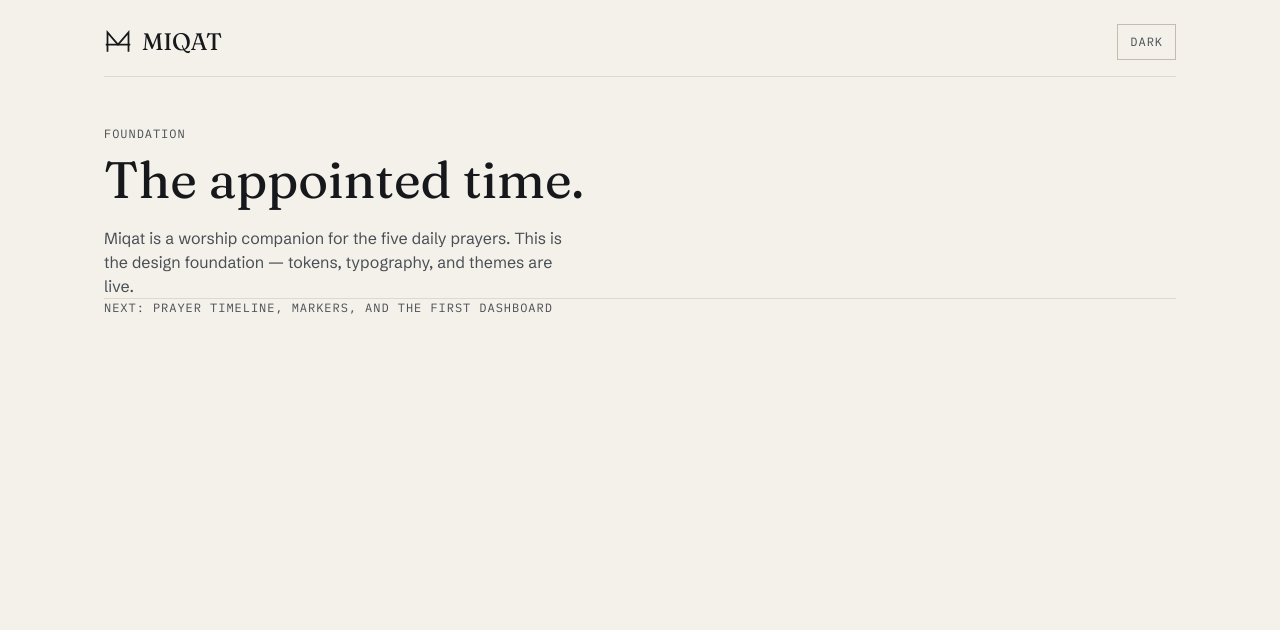
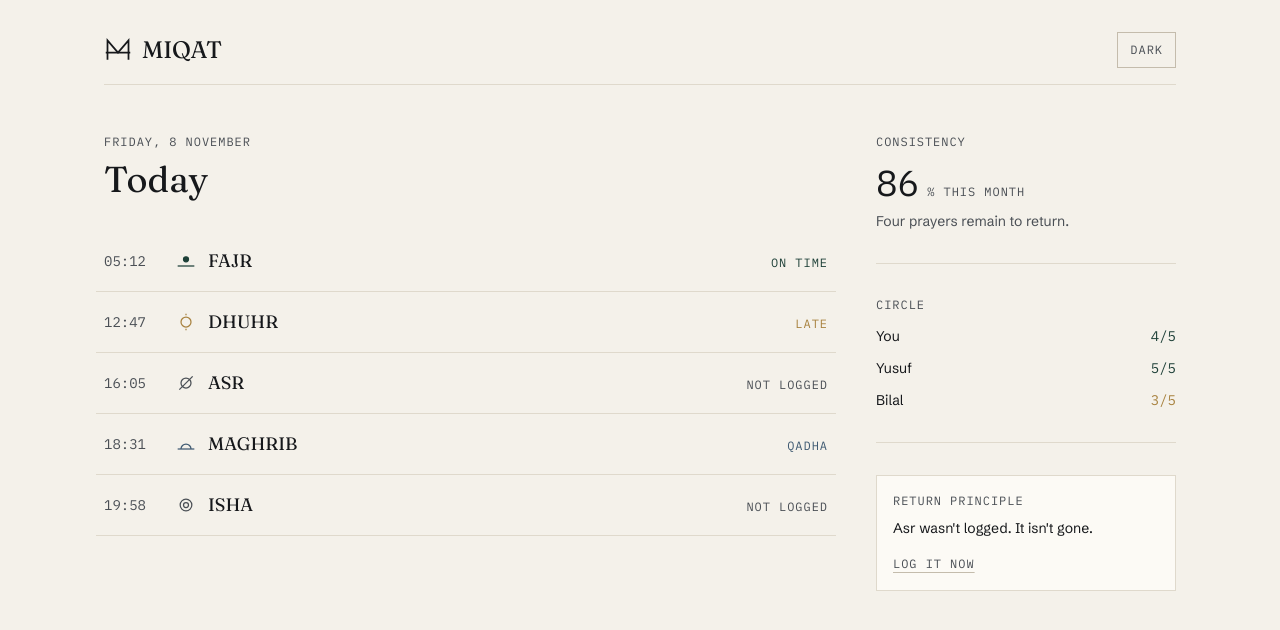
Before and after one commit to shahan-cyber9/miqat, a React (Vite) app: page / in a window 1280 px wide. Shown: the top 630 px of the page. Built offline with nearby package versions, Linux system fonts and the light colour scheme; no server answers.

Commit message:
feat: connect supabase client and verify auth session listener

```diff
--- a/package.json
+++ b/package.json
@@ -10,9 +10,11 @@
     "preview": "vite preview"
   },
   "dependencies": {
+    "@supabase/supabase-js": "^2.119.0",
     "@tailwindcss/vite": "^4.3.5",
     "react": "^19.3.1",
     "react-dom": "^19.3.1",
+    "react-router-dom": "^7.18.5",
     "tailwindcss": "^4.3.5"
   },
   "devDependencies": {
--- a/src/App.tsx
+++ b/src/App.tsx
@@ -1,4 +1,5 @@
 import { useEffect, useState } from 'react'
+import { supabase } from './lib/supabase' // Import the client
 
 function Wordmark({ size = 28 }: { size?: number }) {
   return (
@@ -25,38 +26,173 @@ function Wordmark({ size = 28 }: { size?: number }) {
   )
 }
 
+function PrayerMarker({ name, active }: { name: string; active: boolean }) {
+  const stroke = active ? 'currentColor' : 'var(--ink-2)'
+  const fill = active ? 'currentColor' : 'none'
+
+  return (
+    <svg width="20" height="20" viewBox="0 0 24 24" fill="none" stroke={stroke} strokeWidth="1.5">
+      {name === 'fajr' && (
+        <>
+          <line x1="2" y1="18" x2="22" y2="18" />
+          <circle cx="12" cy="10" r="3" fill={fill} />
+        </>
+      )}
+      {name === 'dhuhr' && (
+        <>
+          <circle cx="12" cy="12" r="6" />
+          <line x1="12" y1="2" x2="12" y2="4" />
+          <line x1="12" y1="20" x2="12" y2="22" />
+        </>
+      )}
+      {name === 'asr' && (
+        <>
+          <circle cx="12" cy="12" r="6" />
+          <line x1="4" y1="20" x2="20" y2="4" />
+        </>
+      )}
+      {name === 'maghrib' && (
+        <>
+          <line x1="2" y1="18" x2="22" y2="18" />
+          <path d="M6 18a6 6 0 0 1 12 0" />
+        </>
+      )}
+      {name === 'isha' && (
+        <>
+          <circle cx="12" cy="12" r="7" />
+          <circle cx="12" cy="12" r="3" fill={fill} />
+        </>
+      )}
+    </svg>
+  )
+}
+
+const mockPrayers = [
+  { name: 'fajr', label: 'FAJR', time: '05:12', status: 'on_time' },
+  { name: 'dhuhr', label: 'DHUHR', time: '12:47', status: 'late' },
+  { name: 'asr', label: 'ASR', time: '16:05', status: 'empty' },
+  { name: 'maghrib', label: 'MAGHRIB', time: '18:31', status: 'qadha' },
+  { name: 'isha', label: 'ISHA', time: '19:58', status: 'empty' },
+]
+
 export default function App() {
-  // Default to light. Persisting this to localStorage comes later with the settings page.
   const [dark, setDark] = useState(false)
 
   useEffect(() => {
     document.documentElement.setAttribute('data-theme', dark ? 'dark' : 'light')
   }, [dark])
 
+  // Temporary Supabase connection test
+  useEffect(() => {
+    supabase.auth.getSession().then(({ data, error }) => {
+      if (error) console.error('Supabase error:', error)
+      else console.log('Supabase connected successfully. Session:', data.session)
+    })
+  }, [])
+
   return (
-    <div className="mx-auto max-w-[1120px] p-6">
-      <header className="flex items-center justify-between border-b border-[color:var(--line)] pb-4">
+    <div className="mx-auto max-w-[1120px] px-6 py-8">
+      <header className="flex items-center justify-between border-b border-[var(--line)] pb-4">
         <Wordmark />
         <button
           onClick={() => setDark((d) => !d)}
-          className="kicker cursor-pointer border border-[color:var(--line-strong)] bg-transparent px-3 py-2 text-[color:var(--ink)]"
-          aria-label="Toggle theme"
+          className="kicker cursor-pointer border border-[var(--line-strong)] bg-transparent px-3 py-2 text-[var(--ink)] hover:bg-[var(--surface)]"
         >
           {dark ? 'LIGHT' : 'DARK'}
         </button>
       </header>
 
-      <main className="mt-12">
-        <p className="kicker mb-2">FOUNDATION</p>
-        <h1 className="font-display m-0 text-[clamp(2rem,4vw,3.5rem)] leading-[1.15] font-normal">
-          The appointed time.
-        </h1>
-        <p className="mt-4 max-w-[48ch] text-[color:var(--ink-2)]">
-          Miqat is a worship companion for the five daily prayers. This is the
-          design foundation — tokens, typography, and themes are live.
-        </p>
-        <hr className="rule mt-8 mb-4" />
-        <p className="kicker">Next: Prayer timeline, markers, and the first dashboard</p>
+      <main className="mt-12 grid grid-cols-1 gap-12 lg:grid-cols-[1fr_300px]">
+        <section>
+          <div className="mb-8">
+            <p className="kicker mb-2">FRIDAY, 8 NOVEMBER</p>
+            <h1 className="font-display m-0 text-4xl font-normal">
+              Today
+            </h1>
+          </div>
+
+          <div className="flex flex-col">
+            {mockPrayers.map((prayer) => (
+              <div
+                key={prayer.name}
+                className="group flex items-center gap-6 border-b border-[var(--line)] py-4 hover:bg-[var(--surface)] transition-colors cursor-pointer px-2 -mx-2"
+              >
+                <span className="font-mono text-sm text-[var(--ink-2)] w-12">
+                  {prayer.time}
+                </span>
+
+                <div className="flex items-center gap-3 w-32">
+                  <span style={{ color: prayer.status !== 'empty' ? `var(--st-${prayer.status.replace('_', '-')})` : 'var(--ink-2)' }}>
+                    <PrayerMarker name={prayer.name} active={prayer.status !== 'empty'} />
+                  </span>
+                  <span className="font-display text-lg">
+                    {prayer.label}
+                  </span>
+                </div>
+
+                <div className="ml-auto text-right">
+                  {prayer.status === 'empty' ? (
+                    <span className="kicker text-[var(--st-empty)] group-hover:text-[var(--ink)] transition-colors">
+                      NOT LOGGED
+                    </span>
+                  ) : (
+                    <span
+                      className="kicker"
+                      style={{ color: `var(--st-${prayer.status.replace('_', '-')})` }}
+                    >
+                      {prayer.status.replace('_', ' ').toUpperCase()}
+                    </span>
+                  )}
+                </div>
+              </div>
+            ))}
+          </div>
+        </section>
+
+        <aside className="flex flex-col gap-8">
+          <div>
+            <p className="kicker mb-3">CONSISTENCY</p>
+            <div className="flex items-baseline gap-2">
+              <span className="font-mono text-4xl">86</span>
+              <span className="kicker">% THIS MONTH</span>
+            </div>
+            <p className="mt-2 text-sm text-[var(--ink-2)]">
+              Four prayers remain to return.
+            </p>
+          </div>
+
+          <hr className="rule" />
+
+          <div>
+            <p className="kicker mb-3">CIRCLE</p>
+            <div className="flex flex-col gap-3">
+              <div className="flex justify-between items-center text-sm">
+                <span>You</span>
+                <span className="font-mono text-[var(--st-on-time)]">4/5</span>
+              </div>
+              <div className="flex justify-between items-center text-sm">
+                <span>Yusuf</span>
+                <span className="font-mono text-[var(--st-on-time)]">5/5</span>
+              </div>
+              <div className="flex justify-between items-center text-sm">
+                <span>Bilal</span>
+                <span className="font-mono text-[var(--st-late)]">3/5</span>
+              </div>
+            </div>
+          </div>
+
+          <hr className="rule" />
+
+          <div className="bg-[var(--surface)] p-4 border border-[var(--line)]">
+            <p className="kicker mb-2">RETURN PRINCIPLE</p>
+            <p className="text-sm mb-3">
+              Asr wasn't logged. It isn't gone.
+            </p>
+            <button className="kicker underline underline-offset-4 decoration-[var(--line-strong)] hover:decoration-[var(--ink)] transition-colors">
+              LOG IT NOW
+            </button>
+          </div>
+        </aside>
       </main>
     </div>
   )
--- /dev/null
+++ b/src/lib/supabase.ts
@@ -0,0 +1,10 @@
+import { createClient } from '@supabase/supabase-js'
+
+const supabaseUrl = import.meta.env.VITE_SUPABASE_URL
+const supabaseAnonKey = import.meta.env.VITE_SUPABASE_ANON_KEY
+
+if (!supabaseUrl || !supabaseAnonKey) {
+  throw new Error('Missing Supabase environment variables')
+}
+
+export const supabase = createClient(supabaseUrl, supabaseAnonKey)
```
Also changed, not shown: 1 other file (tests, documents, lock files or other folders).
